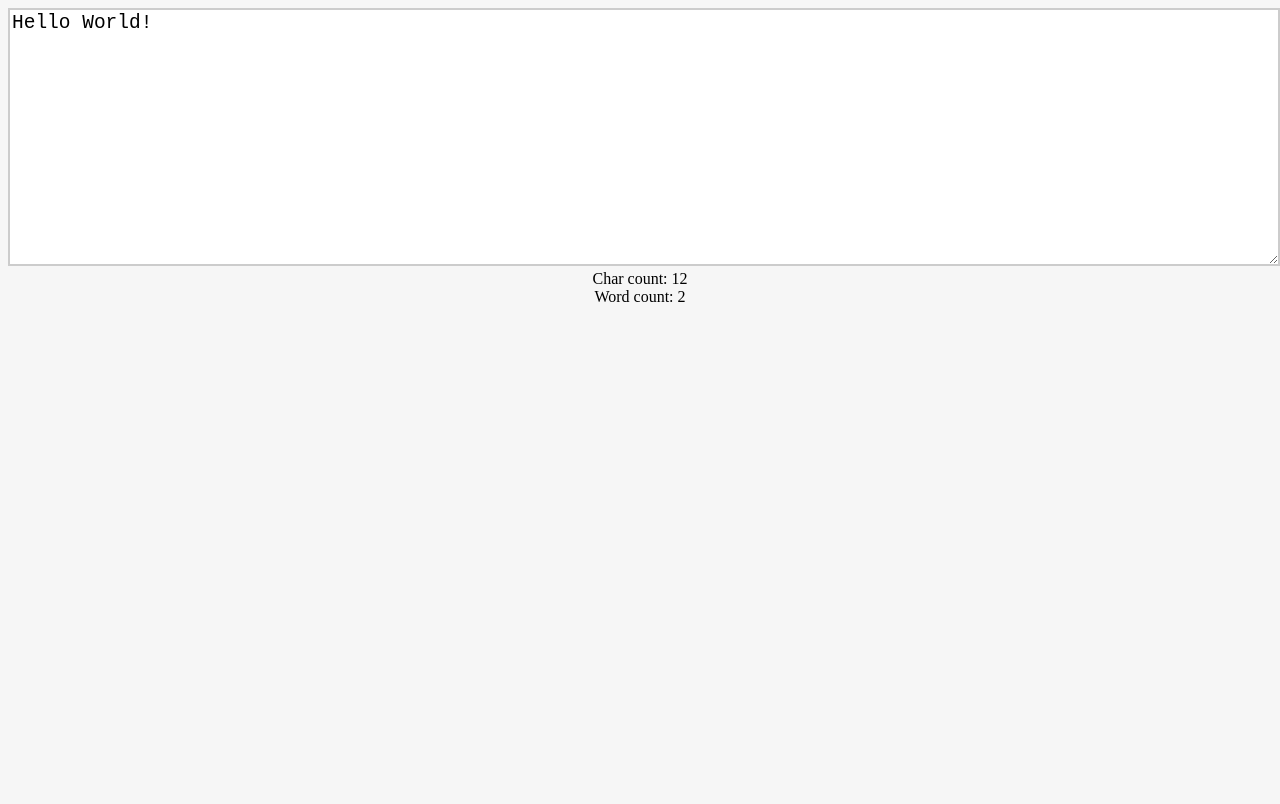
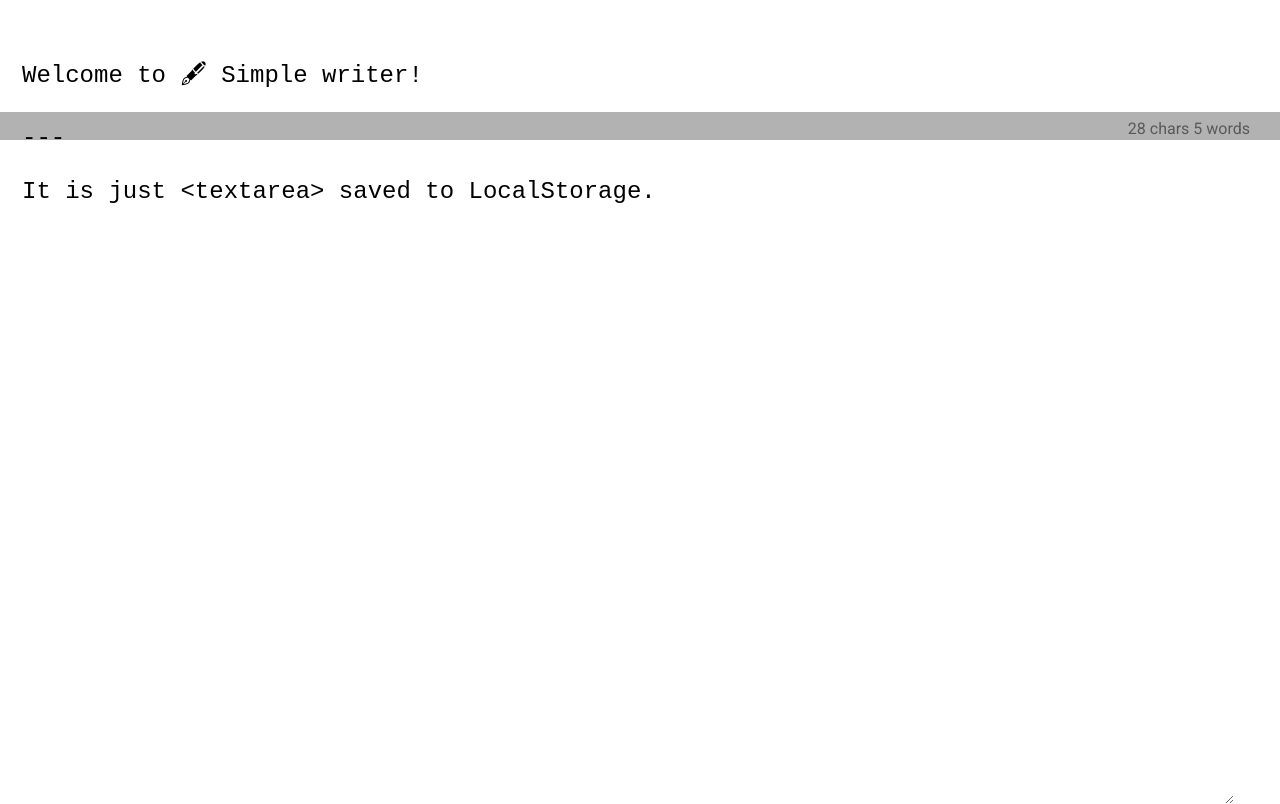
Before and after one commit to hejny/writer, a React (Create React App) app: page / in a window 1280 px wide. Built offline with nearby package versions, Linux system fonts and the light colour scheme.

Commit message:
simple textarea

```diff
--- a/public/index.html
+++ b/public/index.html
@@ -20,7 +20,8 @@
       Learn how to configure a non-root public URL by running `npm run build`.
       ✏
     -->
-    <title>App</title>
+    <title>🖋Simple writer</title>
+    <link href="https://fonts.googleapis.com/css?family=Roboto" rel="stylesheet">
   </head>
   <body>
     <noscript>
--- a/src/config.ts
+++ b/src/config.ts
@@ -1 +1 @@
-export const LOCALSTORAGE_SAVE_KEY = 'app_1234_storage';
+export const LOCALSTORAGE_SAVE_KEY = 'writer_app_storage';
--- a/src/index.tsx
+++ b/src/index.tsx
@@ -2,4 +2,4 @@ import { App } from './App';
 
 const app = new App(document.getElementById('root') as HTMLDivElement);
 app.run();
-console.log(app);
+//console.log(app);
--- a/src/model/createDefaultAppState.ts
+++ b/src/model/createDefaultAppState.ts
@@ -2,6 +2,15 @@ import { IAppState } from './IAppState';
 
 export function createDefaultAppState(): IAppState {
     return {
-        message: 'Hello World!',
+        message:
+`
+
+Welcome to 🖋 Simple writer!
+
+---
+
+It is just <textarea> saved to LocalStorage.
+
+`,
     };
 }
--- a/src/view/Message/Message.css
+++ b/src/view/Message/Message.css
@@ -1,9 +1,49 @@
 /*todo scss*/
 
+.Message{
+}
+
 .Message textarea{
-    width: 100%;
-    height: 250px;
-    border: 2px solid #cccccc;
-    font-size: 1.5em;
+    position: absolute;
+    z-index: 10;
+    top:0;
+    left:20px;
+    width: calc(100vw - 70px);
+    min-height: 100vh;
+    font-size: 1.5rem;
+    border:none;
+
 
 }
+
+
+.Message .rows{
+    position: absolute;
+    z-index: 20;
+    top:0;
+    left:0;
+    width: 70px;
+    /*background-color: rgb(226, 226, 226);*/
+    color: rgb(115, 186, 228);
+    font-size: 1.5rem;
+    text-align: right;
+    padding-bottom: 20px;
+    user-select: none;
+    pointer-events: none;
+}
+
+.Message .row{
+    width: 40px;
+}
+
+.Message .row.separator{
+    width: 100vw;
+    background-color: rgba(0, 0, 0, 0.3);
+}
+
+.Message .row.separator div{
+    display: inline-block;
+    color: rgba(0, 0, 0, 0.5);
+    font-size: 1rem;
+    padding-right: 30px;
+}
--- a/src/view/Message/Message.tsx
+++ b/src/view/Message/Message.tsx
@@ -8,13 +8,70 @@ interface IMessageProps {
     appState: IAppState & IObservableObject;
 }
 
+
+
 export const Message = observer(({ appState }: IMessageProps) => {
+
+    const messageLines = appState.message.split('\n').reduce((rows,row)=>{
+
+        const charsOnRow = Math.floor(window.innerWidth/15);
+
+        const row_lines = row.match(new RegExp(`.{1,${charsOnRow}}`,'g'))||[''];
+        //console.log(row,row_lines);
+        for(const row of row_lines){
+            rows.push(row);
+        }
+        return rows;
+
+
+    },[] as string[]);
+
+
+    let aggregatedText = '';
     return (
         <div className="Message">
+
+            <div className="rows">
+                {messageLines.map(((row,i)=>{
+
+
+                    if(/^(\-|\=){2,}/g.test(row)){
+
+                        const text = aggregatedText;
+                        aggregatedText = '';
+
+                        return(
+                            <div key={i} className="row separator">
+                                &nbsp;
+                                <div>
+                                    {text.length} chars {text.split(' ').length} words
+                                </div>
+
+                            </div>
+                        );
+                    }else{
+                        aggregatedText+=row;
+                        return(
+                            <div  key={i} className="row">
+                                &nbsp;
+                            </div>
+                        );
+                    }
+
+
+
+                }))}
+            </div>
+
             <textarea
+                rows={messageLines.length}
                 defaultValue={appState.message}
                 onChange={(event) => (appState.message = event.target.value)}
             />
+
+
+
+
         </div>
     );
 });
--- a/src/view/Root/Root.css
+++ b/src/view/Root/Root.css
@@ -1,8 +1,9 @@
-body{
-    background-color: #cccccc2a
+body, html{
+    font-family: 'Roboto', sans-serif;
+    overflow-x: hidden;
 }
 
 
 .Root{
-    text-align: center;
+
 }
--- a/src/view/Root/Root.tsx
+++ b/src/view/Root/Root.tsx
@@ -16,11 +16,13 @@ export const Root = observer(({ appState, saveState }: IAppProps) => {
         <div className="Root">
             <Message {...{ appState }} />
 
+            {/*
             <div>Char count: {appState.message.length}</div>
             <div>Word count: {appState.message.split(' ').length}</div>
             {saveState.saved && (
                 <div>Saved at {saveState.saved.toString()}</div>
             )}
+            */}
         </div>
     );
 });
```
